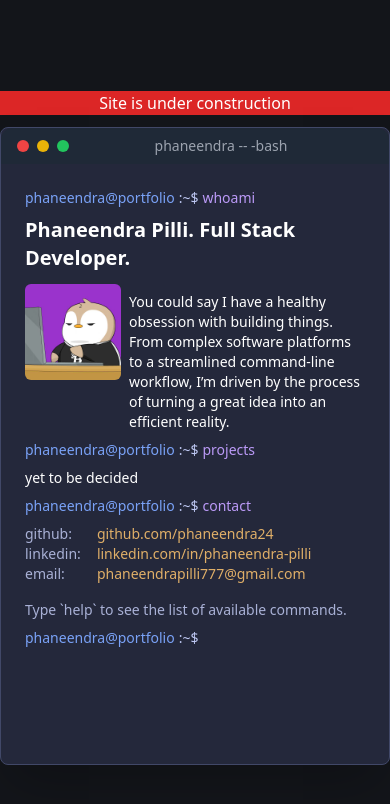
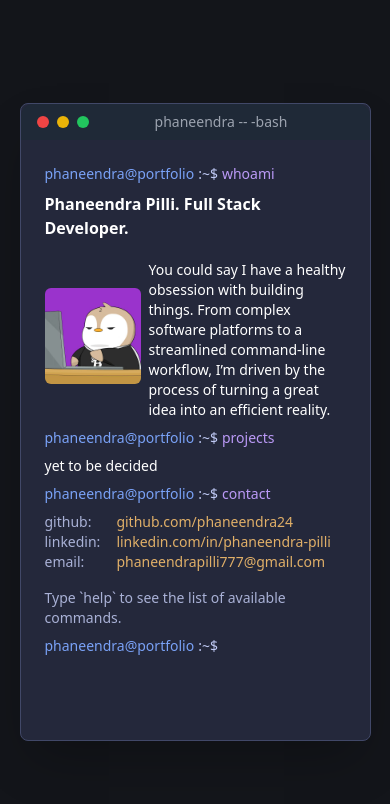
Before and after one commit to phaneendra24/portfolio, an Astro site: page / in a window 390 px wide. Built offline with nearby package versions, Linux system fonts and the light colour scheme; Astro itself is replaced by a stand-in of ours.

Commit message:
minor change for mobile responsive

```diff
--- a/src/components/terminal.tsx
+++ b/src/components/terminal.tsx
@@ -17,10 +17,10 @@ import './Terminal.css'; // Your existing CSS file
 
 const WhoamiOutput: React.FC = () => (
   <div>
-    <strong className="text-xl text-white">
+    <strong className="text-base  sm:text-xl text-white">
       Phaneendra Pilli. Full Stack Developer.
     </strong>
-    <div className="flex gap-2 mt-3">
+    <div className="flex gap-2 mt-3 items-center">
       <img src="/me.jpeg" alt="penguin" className="w-24 h-24 rounded-md" />
       <p className="mt-2">
         You could say I have a healthy obsession with building things. From
@@ -292,10 +292,7 @@ const Terminal: React.FC = () => {
 
   return (
     <div className="w-full" onClick={focusInput}>
-      <div className="flex justify-center items-center gap-5 mt-3 bg-red-600 mb-3 ">
-        Site is under construction
-      </div>
-      <div className="terminal-window max-w-4xl min-w-[50%] mx-auto rounded-lg shadow-2xl relative">
+      <div className="terminal-window max-w-4xl min-w-[50%] mx-auto rounded-lg shadow-2xl relative max-sm:max-w-[90%]">
         {/* Your AnimatePresence and Penguin popup JSX can remain here */}
         <AnimatePresence>
           {showPenguin && (
@@ -316,7 +313,7 @@ const Terminal: React.FC = () => {
                 alt="Tux Penguin"
                 className="w-20 h-20 animate-bounce-slow"
               />
-              <div className="relative mt-3 text-center text-gray-200 font-mono text-base bg-[#1f2937] px-4 py-2 rounded-xl penguin-message">
+              <div className=" max-sm:hidden relative mt-3 text-center text-gray-200 font-mono text-base bg-[#1f2937] px-4 py-2 rounded-xl penguin-message">
                 Maybe you want to view my resume?
               </div>
               <a
```
